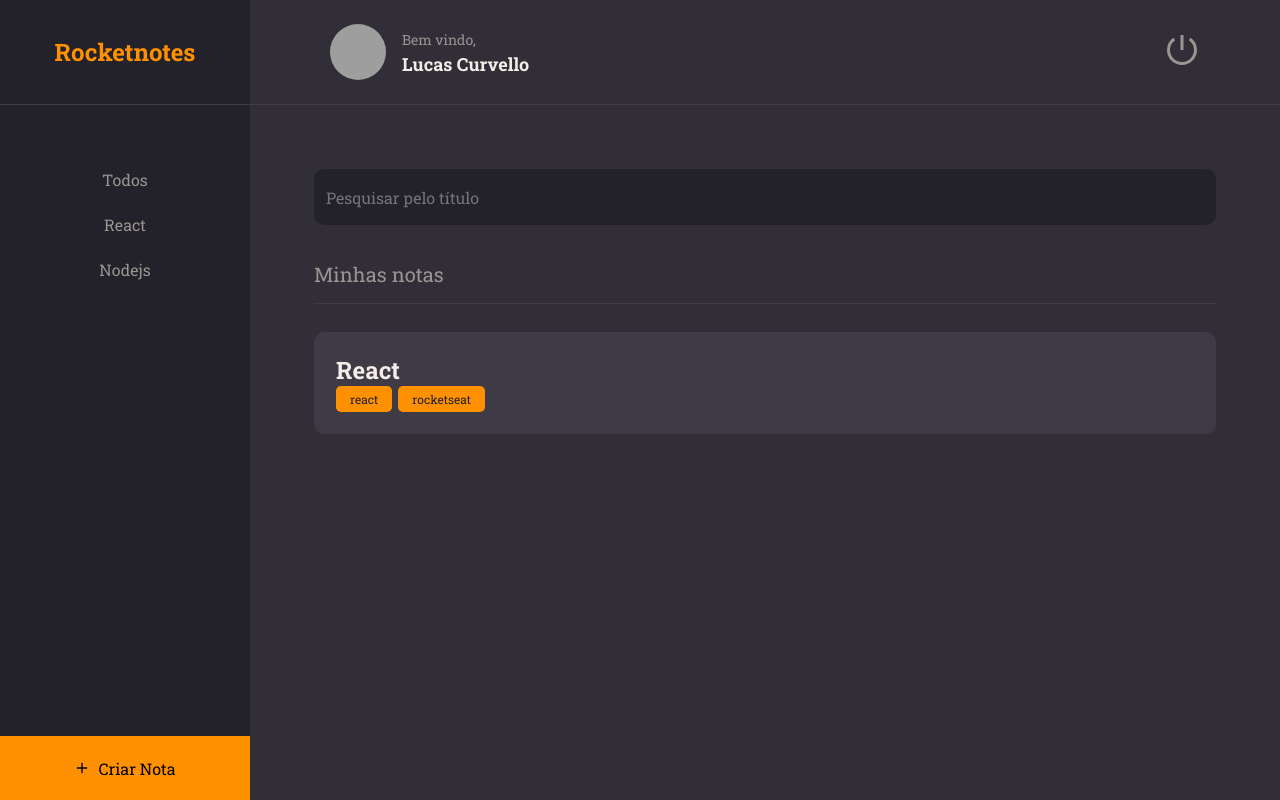
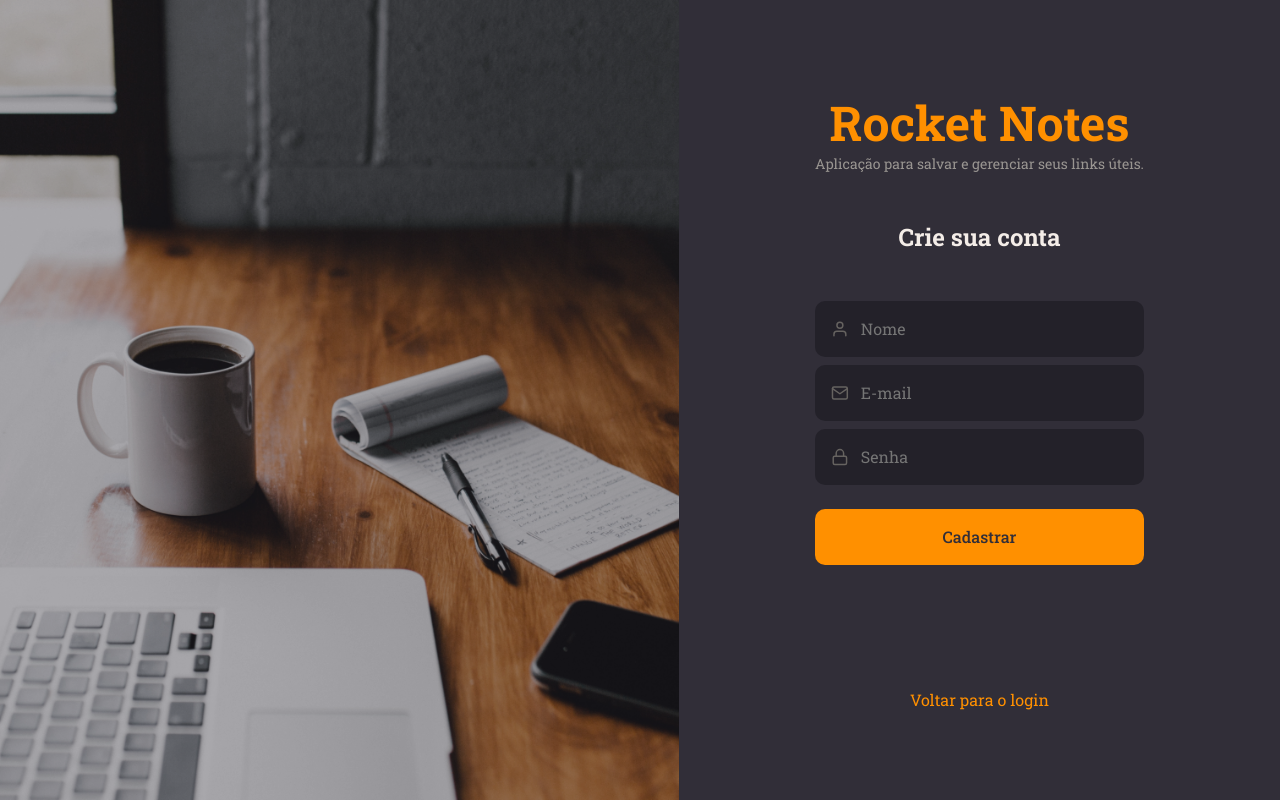
Before and after one commit to llucas30/rocketnotes, a React (Vite) app: page / in a window 1280 px wide. Built offline with nearby package versions, Linux system fonts and the light colour scheme; grey boxes are pictures that could not be loaded.

Commit message:
SignIn and SignUp pages

```diff
--- a/src/main.jsx
+++ b/src/main.jsx
@@ -5,13 +5,13 @@
 
 import theme from './styles/theme'
 
-import { Home } from './pages/Home'
+import { SignUp } from './pages/SignUp'
 
 ReactDOM.createRoot(document.getElementById('root')).render(
   <React.StrictMode>
     <ThemeProvider theme = {theme}>
       <GlobalStyles />
-      <Home />
+      <SignUp />
     </ThemeProvider>
   </React.StrictMode>,
 )
--- /dev/null
+++ b/src/pages/SignIn/styles.js
@@ -0,0 +1,47 @@
+import styled from "styled-components";
+import backgroundImg from '../../assets/background.png';
+
+export const Container = styled.div`
+  height: 100vh;
+
+  display: flex;
+  align-items: stretch;
+`;
+
+export const Form = styled.form`
+  padding: 0 136px;
+
+  display: flex;
+  flex-direction: column;
+  justify-content: center;
+  align-items: center;
+
+  text-align: center;
+
+  > h1 {
+    font-size: 48px;
+    color: ${({ theme}) => theme.COLORS.ORANGE};
+  }
+
+  > h2 {
+    font-size: 24px;
+    margin: 48px 0;
+  }
+
+  > p {
+    font-size: 14px;
+    color: ${({ theme}) => theme.COLORS.GRAY_100};
+  }
+
+  > a {
+    margin-top: 124px;
+    color: ${({ theme}) => theme.COLORS.ORANGE};
+  }
+`;
+
+export const Background = styled.div`
+  flex: 1;
+  background: url(${backgroundImg}) no-repeat center center;
+  background-size: cover;
+  opacity: 0.6;
+`;
--- /dev/null
+++ b/src/pages/SignUp/index.jsx
@@ -0,0 +1,46 @@
+import { FiMail, FiLock, FiUser } from 'react-icons/fi';
+
+import { Input } from '../../components/Input';
+import { Button } from '../../components/Button';
+
+import { Container, Form, Background } from './styles';
+
+export function SignUp(){
+  return (
+    <Container>
+      <Background />
+
+      <Form>
+        <h1>Rocket Notes</h1>
+        <p>Aplicação para salvar e gerenciar seus links úteis.</p>
+
+        <h2>Crie sua conta</h2>
+
+        <Input
+          placeholder="Nome"
+          type="text"
+          icon={FiUser}
+        />
+
+        <Input
+          placeholder="E-mail"
+          type="text"
+          icon={FiMail}
+        />
+
+        <Input
+          placeholder="Senha"
+          type="password"
+          icon={FiLock}
+        />
+
+        <Button title="Cadastrar" />
+
+        <a href="#">
+          Voltar para o login
+        </a>
+      </Form>
+
+    </Container>
+  );
+}
--- /dev/null
+++ b/src/pages/SignUp/styles.js
@@ -0,0 +1,47 @@
+import styled from "styled-components";
+import backgroundImg from '../../assets/background.png';
+
+export const Container = styled.div`
+  height: 100vh;
+
+  display: flex;
+  align-items: stretch;
+`;
+
+export const Form = styled.form`
+  padding: 0 136px;
+
+  display: flex;
+  flex-direction: column;
+  justify-content: center;
+  align-items: center;
+
+  text-align: center;
+
+  > h1 {
+    font-size: 48px;
+    color: ${({ theme}) => theme.COLORS.ORANGE};
+  }
+
+  > h2 {
+    font-size: 24px;
+    margin: 48px 0;
+  }
+
+  > p {
+    font-size: 14px;
+    color: ${({ theme}) => theme.COLORS.GRAY_100};
+  }
+
+  > a {
+    margin-top: 124px;
+    color: ${({ theme}) => theme.COLORS.ORANGE};
+  }
+`;
+
+export const Background = styled.div`
+  flex: 1;
+  background: url(${backgroundImg}) no-repeat center center;
+  background-size: cover;
+  opacity: 0.6;
+`;
```
Also changed, not shown: src/pages/SignIn/index.jsx (added, +38 -0 lines), src/assets/background.png (added).
